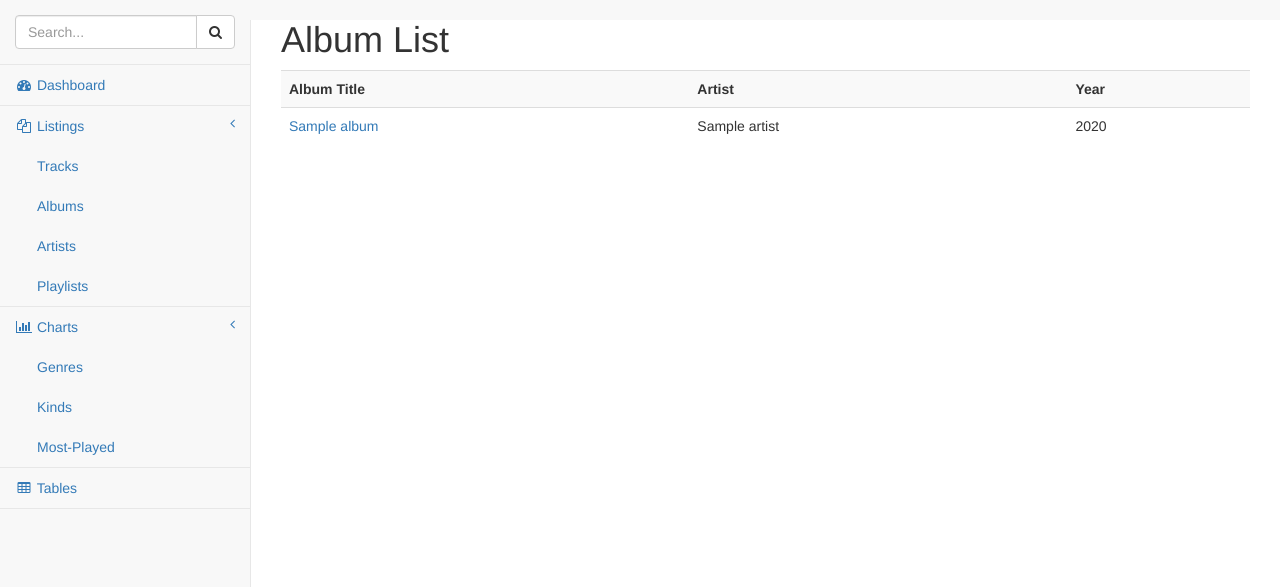
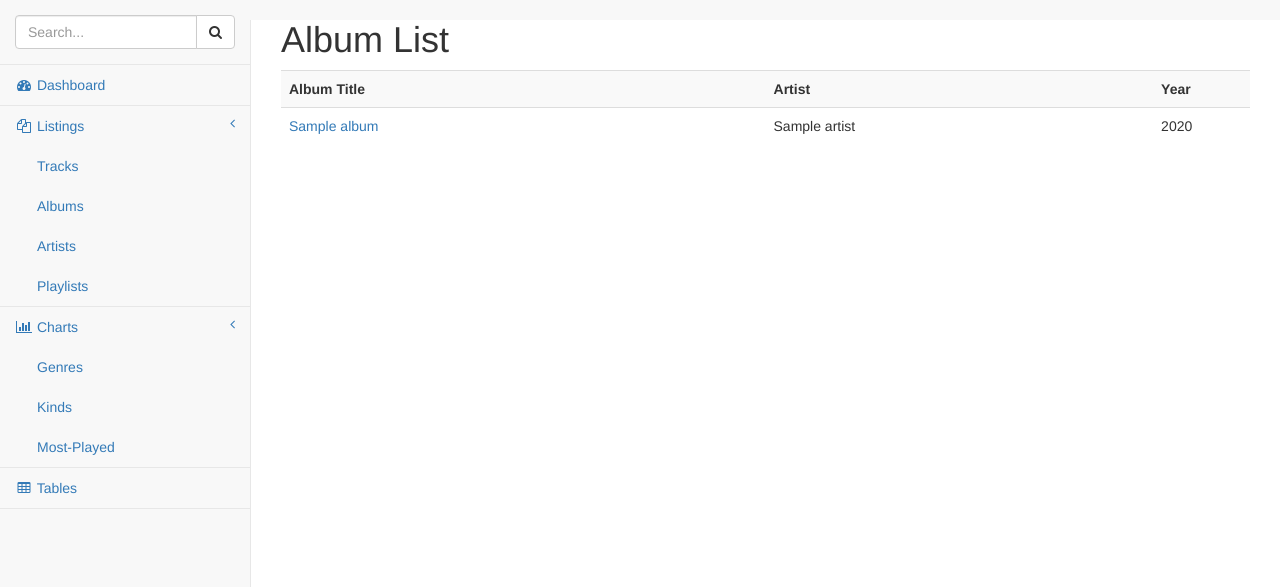
Before and after one commit to shacker/tunedex, a Django app: page /albums/ in a window 1280 px wide. Shown: the part 51-638 px from the top of the page. Run offline with Django 3.2, Linux system fonts and the light colour scheme; tables that the repository leaves empty hold one stand-in row (values such as "Sample post"); some libraries are stand-ins or nearby versions.

Commit message:
Use column widths on album list view

```diff
--- a/pyrex/templates/itl/album_list.html
+++ b/pyrex/templates/itl/album_list.html
@@ -8,9 +8,9 @@
     {% if album_list %}
     <div class="table-responsive">
         <table class="table table-striped">
-            <th>Album Title</th>
-            <th>Artist</th>
-            <th>Year</th>
+            <th class="col-md-5">Album Title</th>
+            <th class="col-md-4">Artist</th>
+            <th class="col-md-1">Year</th>
             {% for album in album_list %}
             <tr>
                 <td><a href="{% url 'album_detail' album.id %}">{{ album.title }}</a></td>
```
